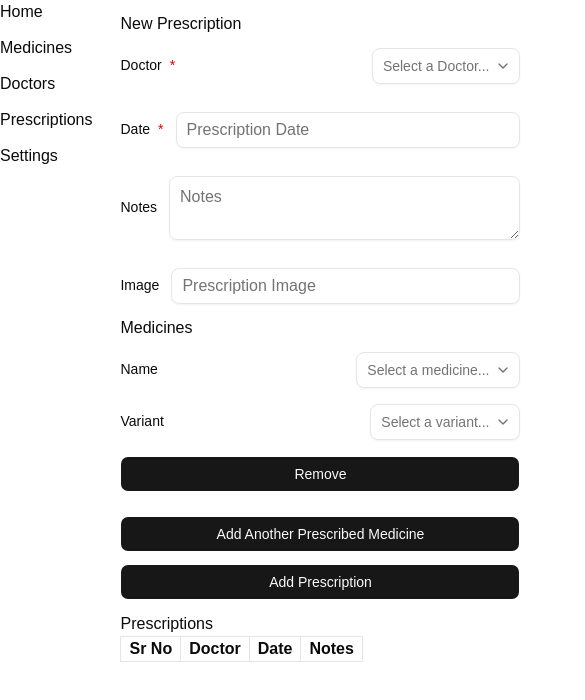
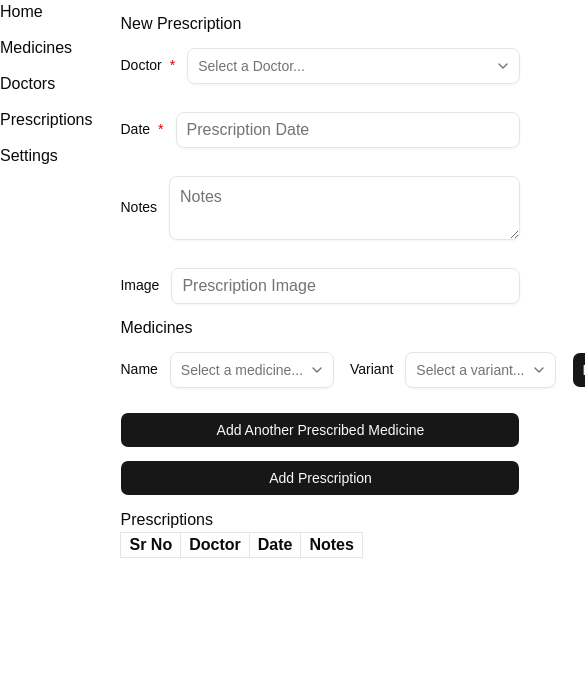
Before and after one commit to yogeshdatir/care-coin, a React (Vite) app: page /prescriptions in a window 390 px wide. Shown: the top 700 px of the page, 585 px wide, since content can reach past the window. Built offline with nearby package versions, Linux system fonts and the light colour scheme.

Commit message:
Enhance layout of MedicinesPage and PrescriptionsPage by applying flexbox styles to FieldGroup and FieldLabel components for improved responsiveness

```diff
--- a/src/features/health/medicines/components/MedicinesPage.tsx
+++ b/src/features/health/medicines/components/MedicinesPage.tsx
@@ -115,14 +115,19 @@ const MedicinesPage = () => {
           <FieldGroup>
             {fields.map((item, index) => {
               return (
-                <FieldGroup key={item.id}>
+                <FieldGroup key={item.id} className="flex flex-row gap-2">
                   <Controller
                     name={`variants.${index}.form` as const}
                     control={control}
                     render={({ field, fieldState }) => {
                       return (
                         <Field orientation="horizontal">
-                          <FieldLabel htmlFor="select-form">Form</FieldLabel>
+                          <FieldLabel
+                            htmlFor="select-form"
+                            className="flex-none!"
+                          >
+                            Form
+                          </FieldLabel>
                           <Select
                             name={field.name}
                             value={field.value ?? ''}
@@ -131,6 +136,7 @@ const MedicinesPage = () => {
                             <SelectTrigger
                               id="select-form"
                               aria-invalid={fieldState.invalid}
+                              className="flex-1"
                             >
                               <SelectValue placeholder="Select a Form..." />
                             </SelectTrigger>
@@ -153,7 +159,9 @@ const MedicinesPage = () => {
                     }}
                   />
                   <Field orientation="horizontal">
-                    <FieldLabel htmlFor="input-strength">Strength</FieldLabel>
+                    <FieldLabel htmlFor="input-strength" className="flex-none!">
+                      Strength
+                    </FieldLabel>
                     <Input
                       id="input-strength"
                       placeholder="Medicine Strength"
--- a/src/features/health/prescriptions/components/PrescriptionsPage.tsx
+++ b/src/features/health/prescriptions/components/PrescriptionsPage.tsx
@@ -114,7 +114,7 @@ const PrescriptionsPage = () => {
               rules={{ required: true }}
               render={({ field, fieldState }) => (
                 <Field orientation="horizontal">
-                  <FieldLabel htmlFor="select-doctor">
+                  <FieldLabel htmlFor="select-doctor" className="flex-none!">
                     Doctor <span className="text-destructive">*</span>
                   </FieldLabel>
                   <Select
@@ -125,6 +125,7 @@ const PrescriptionsPage = () => {
                     <SelectTrigger
                       id="select-doctor"
                       aria-invalid={fieldState.invalid}
+                      className="flex-1"
                     >
                       <SelectValue placeholder="Select a Doctor..." />
                     </SelectTrigger>
@@ -180,14 +181,19 @@ const PrescriptionsPage = () => {
             {fields.map((item, index) => {
               const variantOptions: MedicineVariant[] = [];
               return (
-                <FieldGroup key={item.id}>
+                <FieldGroup key={item.id} className="flex flex-row gap-2">
                   <Controller
                     name={`medicines.${index}.medicineId` as const}
                     control={control}
                     render={({ field, fieldState }) => {
                       return (
                         <Field orientation="horizontal">
-                          <FieldLabel htmlFor="select-form">Name</FieldLabel>
+                          <FieldLabel
+                            htmlFor="select-form"
+                            className="flex-none!"
+                          >
+                            Name
+                          </FieldLabel>
                           <Select
                             name={field.name}
                             value={field.value ?? ''}
@@ -196,6 +202,7 @@ const PrescriptionsPage = () => {
                             <SelectTrigger
                               id="select-form"
                               aria-invalid={fieldState.invalid}
+                              className="flex-1"
                             >
                               <SelectValue placeholder="Select a medicine..." />
                             </SelectTrigger>
@@ -223,7 +230,12 @@ const PrescriptionsPage = () => {
                     render={({ field, fieldState }) => {
                       return (
                         <Field orientation="horizontal">
-                          <FieldLabel htmlFor="select-form">Variant</FieldLabel>
+                          <FieldLabel
+                            htmlFor="select-form"
+                            className="flex-none!"
+                          >
+                            Variant
+                          </FieldLabel>
                           <Select
                             name={field.name}
                             value={field.value ?? ''}
@@ -232,6 +244,7 @@ const PrescriptionsPage = () => {
                             <SelectTrigger
                               id="select-form"
                               aria-invalid={fieldState.invalid}
+                              className="flex-1"
                             >
                               <SelectValue placeholder="Select a variant..." />
                             </SelectTrigger>
```
